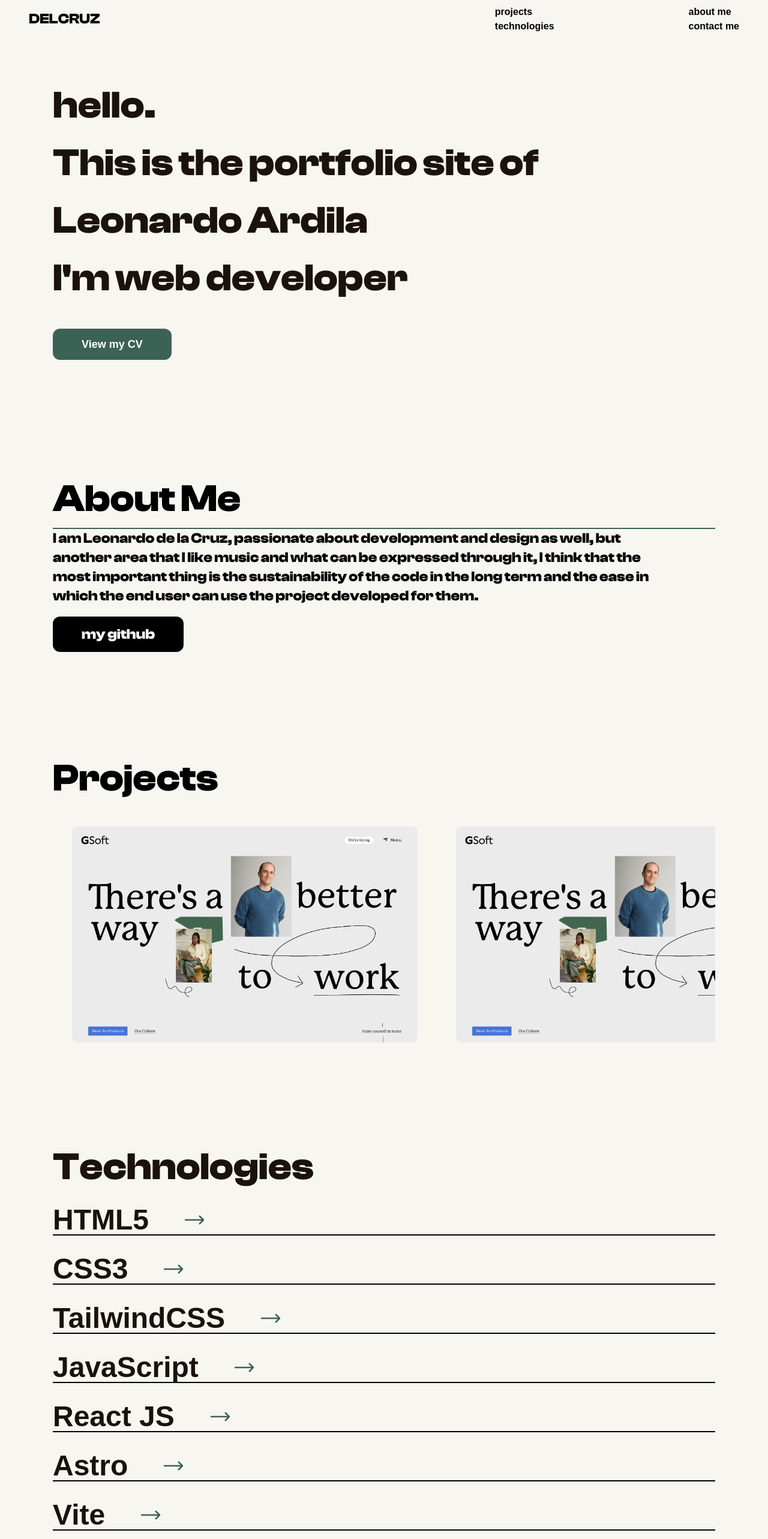
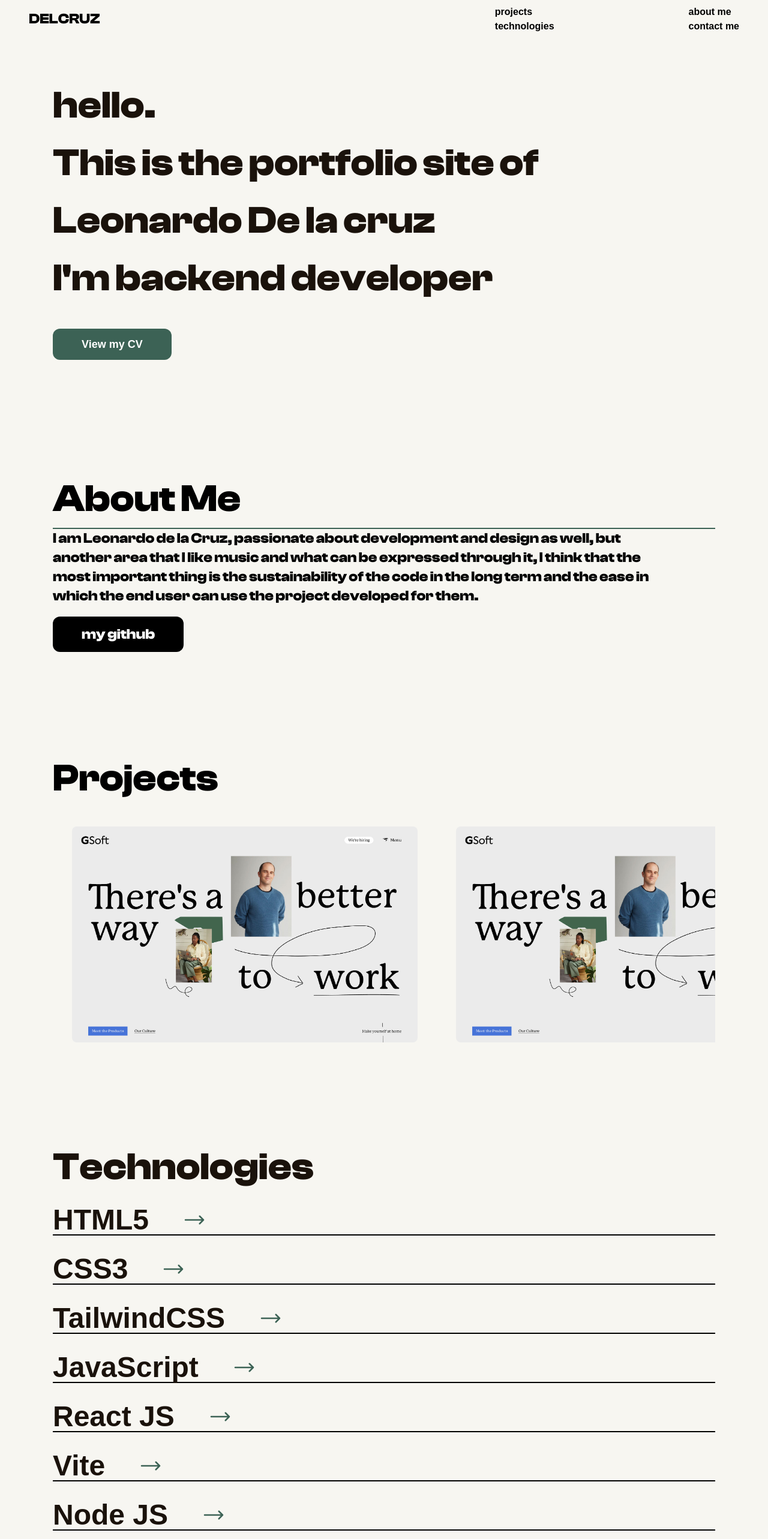
Before and after one commit to delcruzzz/my-portfolio, a React (Vite) app: page / in a window 1280 px wide. Shown: the top 2566 px of the page at 60% size. Built offline with nearby package versions, Linux system fonts and the light colour scheme; a web font is replaced by a local one.

Commit message:
some technologies and presentation were changed

```diff
--- a/src/components/banners/presentation.jsx
+++ b/src/components/banners/presentation.jsx
@@ -8,8 +8,8 @@ export default function Presentation() {
                     <p>
                         hello.
                     </p>
-                    <p>This is the portfolio site of Leonardo Ardila</p>
-                    <p>I'm web developer</p>
+                    <p>This is the portfolio site of Leonardo De la cruz</p>
+                    <p>I'm backend developer</p>
                     <a className="font-semibold text-lg bg-[#3c6255] text-white px-12 py-4 rounded-xl" href={ cv_pdf } target="_blank">View my CV</a>
                 </div>
             </div>
--- a/src/components/banners/technologies.jsx
+++ b/src/components/banners/technologies.jsx
@@ -26,10 +26,6 @@ export default function Technologies() {
             <p>React JS</p>
             <ArrowRigth />
           </a>
-          <a href="https://astro.build/" target="_blank" className="flex items-center space-x-14 border-b-2 border-black">
-            <p>Astro</p>
-            <ArrowRigth />
-          </a>
           <a href="https://vitejs.dev/" target="_blank" className="flex items-center space-x-14 border-b-2 border-black">
             <p>Vite</p>
             <ArrowRigth />
@@ -50,12 +46,8 @@ export default function Technologies() {
             <p>PostgreSQL</p>
             <ArrowRigth />
           </a>
-          <a href="https://www.adobe.com/co/products/photoshop.html" target="_blank" className="flex items-center space-x-14 border-b-2 border-black">
-            <p>Photoshop</p>
-            <ArrowRigth />
-          </a>
-          <a href="https://www.adobe.com/co/products/illustrator.html" target="_blank" className="flex items-center space-x-14 border-b-2 border-black">
-            <p>Illustrator</p>
+          <a href="https://www.mysql.com/" target="_blank" className="flex items-center space-x-14 border-b-2 border-black">
+            <p>MySQL</p>
             <ArrowRigth />
           </a>
         </section>
```
Also changed, not shown: 2 other files (tests, documents, lock files or other folders).
